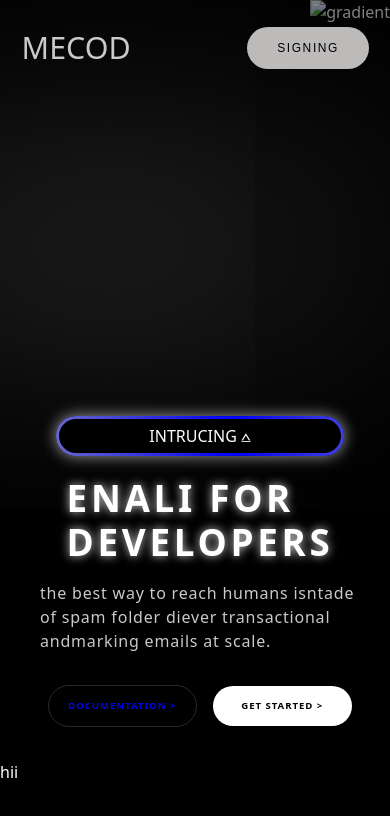
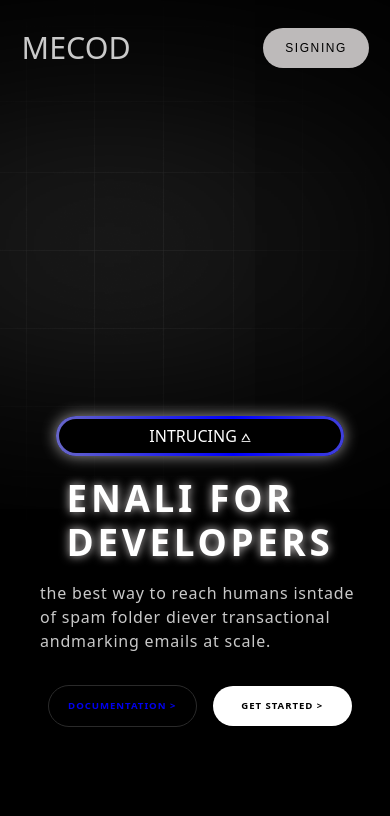
Before and after one commit to saifali672h-cpu/mohib, a plain HTML site: page index.html in a window 390 px wide. Drawn offline with nearby package versions, Linux system fonts and the light colour scheme; some packages are replaced by stand-ins of ours; a script that the page names is missing.

Commit message:
added files

```diff
--- a/index.html
+++ b/index.html
@@ -11,7 +11,7 @@
 
 <body>
 
-    <img class="image-gradient" src="gradient (1).png" alt="gradient">
+    <img class="image-gradient" src="gradient.png" alt="gradient">
 
     <div data-aos="fade-down" data-aos-duration="3000" class="layer-blur"></div>
 
@@ -64,7 +64,3 @@
         AOS.init();
     </script>
 </body>
-
-
-
-hii
--- a/style.css
+++ b/style.css
@@ -237,6 +237,10 @@ main {
         margin: 0 20px;
     }
 
+    .btn-sign {
+        padding: 0.8rem 1.4rem;
+    }
+
     .logo {
         font-size: 1.9rem;
     }
```
Also changed, not shown: gradient.png (renamed from gradient (1) (1).png).
